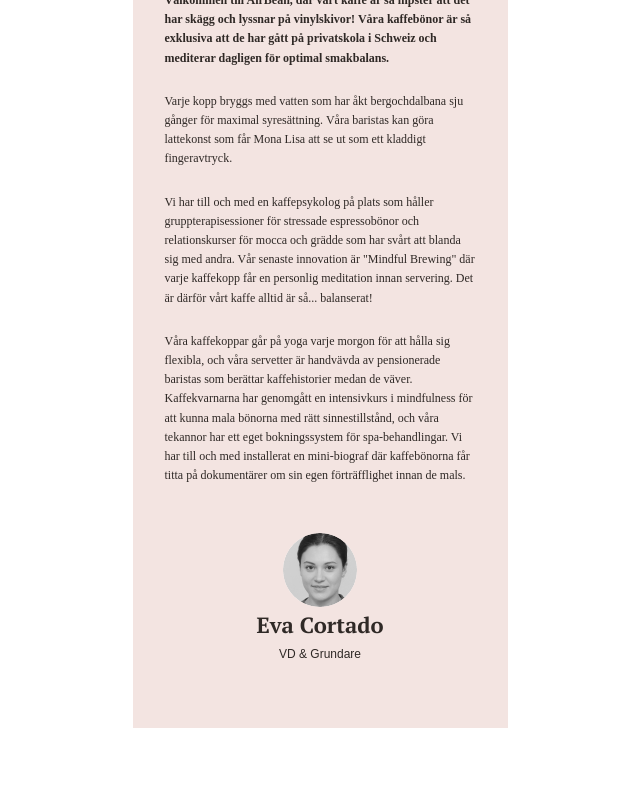
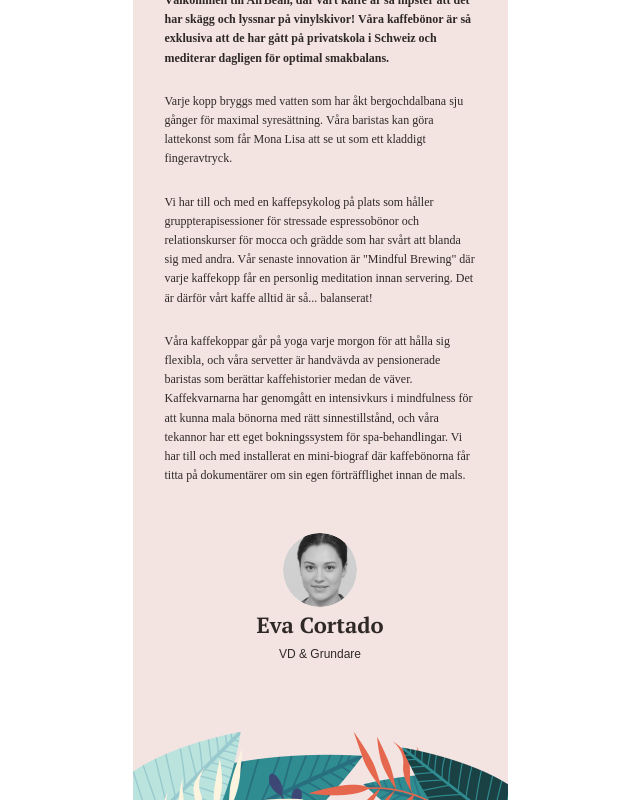
Before and after one commit to Robinjorgensen123/Ankan-AirBean, a React (Vite) app in the folder AirBean/: page /about in a window 1280 px wide. Shown: the part 209-1009 px from the top of the page, without its empty margins (320-960 px from the left). Before the commit the page ends 937 px from the top, so only its background shows below. Built offline with nearby package versions, Linux system fonts and the light colour scheme.

Commit message:
added footer to menu and about

```diff
--- /dev/null
+++ b/AirBean/src/components/Footer/Footer.jsx
@@ -0,0 +1,10 @@
+import "./Footer.scss";
+
+const Footer = () => {
+  return (
+    <footer className="footer">
+    </footer>
+  );
+}
+
+export default Footer;
--- /dev/null
+++ b/AirBean/src/components/Footer/Footer.scss
@@ -0,0 +1,6 @@
+.footer {
+    background-image: url("/src/assets/Images/leaf.png");
+    background-size: cover;
+    background-color: transparent;
+    height: 72px;
+}
--- a/AirBean/src/pages/About/about.jsx
+++ b/AirBean/src/pages/About/about.jsx
@@ -2,6 +2,7 @@ import React from 'react';
 import './about.scss';
 import evaImage from '../../assets/Images/eva-cortado.jpg';
 import Header from '../../Components/Header/Header';
+import Footer from '../../components/Footer/Footer';
 
 function About() {
   return (
@@ -56,6 +57,7 @@ function About() {
           </div>
         </section>
       </div>
+      <Footer />
     </div>
   );
 }
--- a/AirBean/src/pages/Menu/menu.jsx
+++ b/AirBean/src/pages/Menu/menu.jsx
@@ -3,6 +3,7 @@ import './Menu.scss';
 import { getKaffemeny } from '../../components/Api/apiService';
 import Header from '../../components/Header/Header';
 import plusIcon from '../../assets/Images/+.png';
+import Footer from '../../components/Footer/Footer';
 
 function Menu() {
   const [menuData, setMenuData] = useState(null);
@@ -64,6 +65,7 @@ function Menu() {
             }
           </div>
         </div>
+        <Footer />
       </div>
     </>
   );
```
